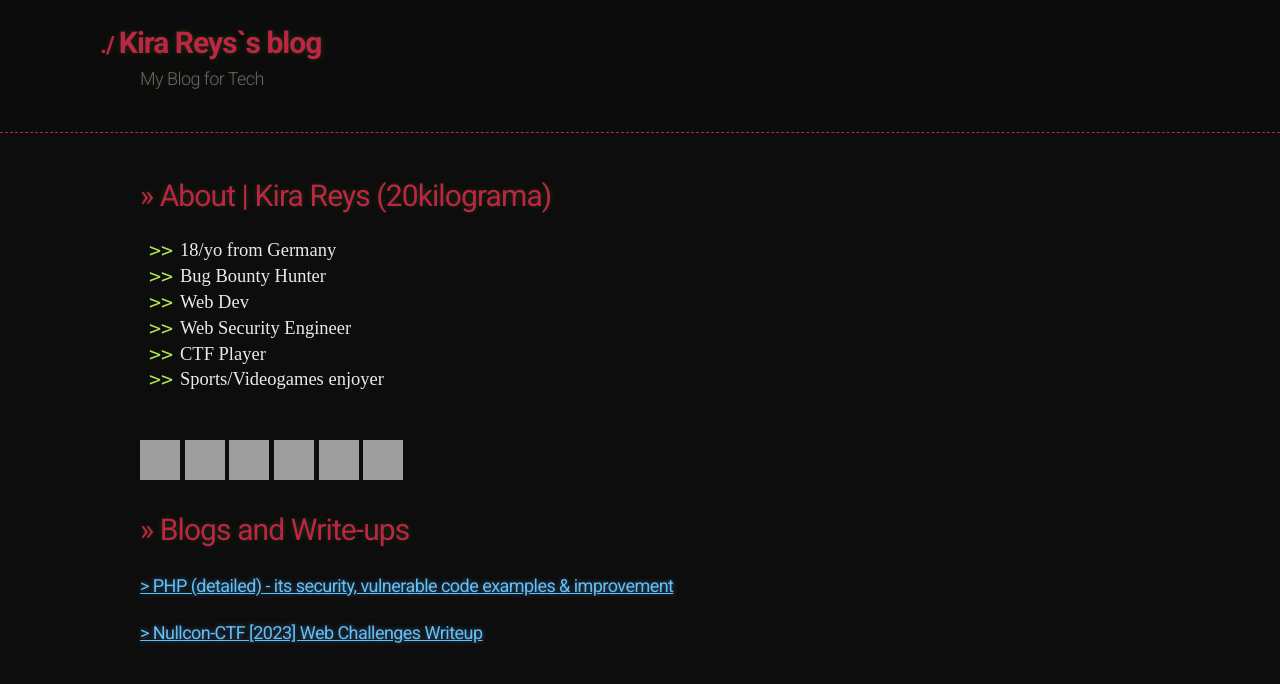
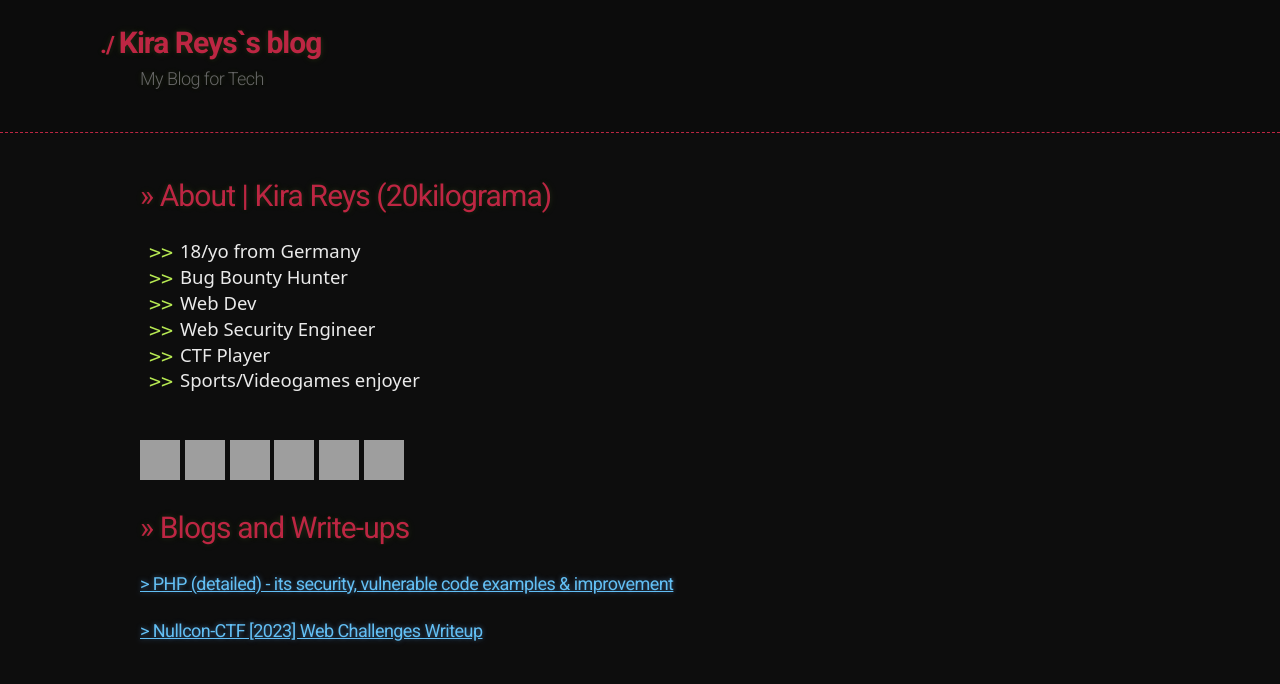
Before and after one commit to 20kilograma/blog, a Jekyll site: the page built from index.md, in a window 1280 px wide. Shown: the top 684 px of the page. Built offline with Jekyll 4.4.1, drawn with Linux system fonts in a browser that asks for light colours; some web fonts are replaced; our own code applies the rules of GitHub Pages for plain Markdown files; grey boxes are pictures that could not be loaded.

Commit message:
Update jekyll-theme-hacker.scss

```diff
--- a/_sass/jekyll-theme-hacker.scss
+++ b/_sass/jekyll-theme-hacker.scss
@@ -21,7 +21,7 @@ body {
   color: $body-foreground;
   font-size: 18.5px;
   line-height: 1.5;
-  font-family: var(--font-inter),ui-sans-serif,system-ui,-apple-system,BlinkMacSystemFont,"Segoe UI",Roboto,"Helvetica Neue",Arial,"Noto Sans",sans-serif,"Apple Color Emoji","Segoe UI Emoji","Segoe UI Symbol","Noto Color Emoji";
+  font-family: system-ui;
 }
 
 /* General & 'Reset' Stuff */
```
